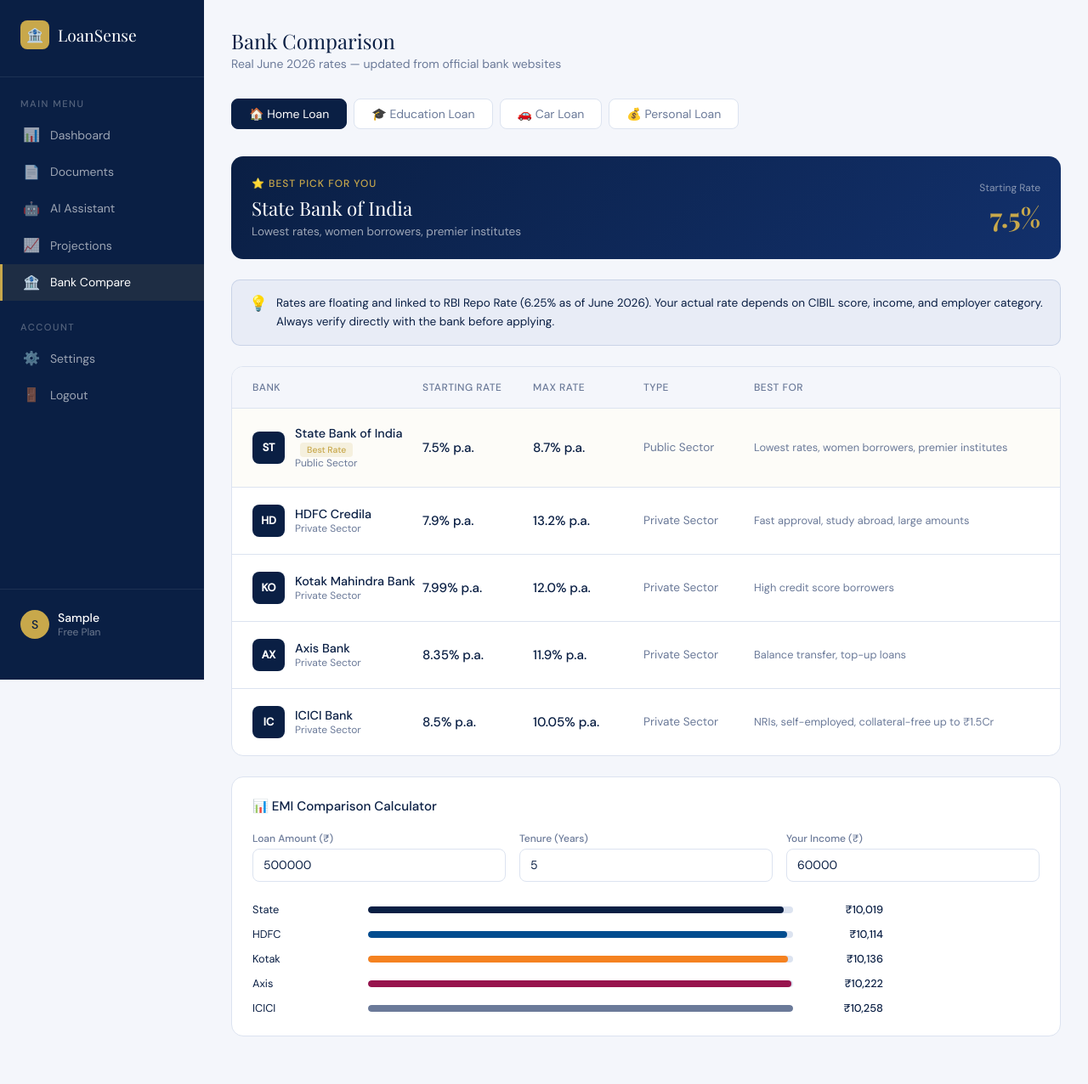
After one commit to gunja1708/LoanSense, a Flask app: page /bank-compare in a window 1280 px wide. The commit adds this page. Shown: the whole page at 85% size. Run offline with Flask 3, Linux system fonts and the light colour scheme; the visitor is signed in with stand-in values (Sample User, id 1).

Commit message:
feat: add bank comparison page with real 2026 rates and EMI calculator

```diff
--- a/app.py
+++ b/app.py
@@ -160,6 +160,21 @@ def dashboard():
                          docs_required=docs_required,
                          total_docs=total_docs,
                          uploaded_docs=0)
+@app.route('/bank-compare')
+@login_required
+def bank_compare():
+    from data import BANK_DATA, get_best_bank
+    import json
+    loan_type = request.args.get('type', current_user.loan_type or "home_loan")
+    all_banks = get_best_bank(loan_type, 5000000, current_user.cibil_score or 750)
+    banks_json = json.dumps([{"name": b["name"], "rate": b["rate"]} for b in all_banks])
+    return render_template('bank_compare.html',
+                         user=current_user,
+                         banks=all_banks,
+                         loan_type=loan_type,
+                         bank_data=BANK_DATA,
+                         banks_json=banks_json)
+
 @app.route('/logout')
 @login_required
 def logout():
--- /dev/null
+++ b/templates/bank_compare.html
@@ -0,0 +1,230 @@
+<!DOCTYPE html>
+<html lang="en">
+<head>
+<meta charset="UTF-8">
+<meta name="viewport" content="width=device-width, initial-scale=1.0">
+<title>LoanSense — Bank Comparison</title>
+<link href="https://fonts.googleapis.com/css2?family=Playfair+Display:wght@400;700&family=DM+Sans:wght@300;400;500&display=swap" rel="stylesheet">
+<style>
+  *, *::before, *::after { box-sizing: border-box; margin: 0; padding: 0; }
+  :root {
+    --navy: #0a1f44; --navy-mid: #12306b; --navy-light: #1a4494;
+    --gold: #c8a84b; --gold-light: #e8c97a;
+    --white: #ffffff; --off-white: #f4f6fb;
+    --text-muted: #6b7a99; --border: #dce3f0;
+    --success: #16a34a; --danger: #dc2626;
+  }
+  body { font-family: 'DM Sans', sans-serif; background: var(--off-white); display: flex; min-height: 100vh; }
+  .sidebar { width: 240px; background: var(--navy); min-height: 100vh; display: flex; flex-direction: column; padding: 1.5rem 0; position: fixed; left: 0; top: 0; }
+  .sidebar-logo { display: flex; align-items: center; gap: 10px; padding: 0 1.5rem 2rem; border-bottom: 1px solid rgba(255,255,255,0.08); margin-bottom: 1.5rem; }
+  .sidebar-logo-icon { width: 34px; height: 34px; background: var(--gold); border-radius: 8px; display: flex; align-items: center; justify-content: center; font-size: 16px; }
+  .sidebar-logo-text { font-family: 'Playfair Display', serif; font-size: 1.2rem; color: var(--white); }
+  .sidebar-label { font-size: 0.7rem; color: rgba(255,255,255,0.3); font-weight: 500; letter-spacing: 1.5px; text-transform: uppercase; padding: 0 1.5rem; margin-bottom: 0.5rem; }
+  .sidebar-item { display: flex; align-items: center; gap: 12px; padding: 0.7rem 1.5rem; color: rgba(255,255,255,0.6); font-size: 0.875rem; cursor: pointer; transition: all 0.2s; text-decoration: none; border-left: 3px solid transparent; }
+  .sidebar-item:hover { color: var(--white); background: rgba(255,255,255,0.05); }
+  .sidebar-item.active { color: var(--white); background: rgba(200,168,75,0.1); border-left-color: var(--gold); }
+  .sidebar-item-icon { font-size: 16px; width: 20px; text-align: center; }
+  .sidebar-bottom { margin-top: auto; padding: 1.5rem; border-top: 1px solid rgba(255,255,255,0.08); }
+  .sidebar-user { display: flex; align-items: center; gap: 10px; }
+  .sidebar-avatar { width: 34px; height: 34px; background: var(--gold); border-radius: 50%; display: flex; align-items: center; justify-content: center; font-size: 14px; font-weight: 500; color: var(--navy); }
+  .sidebar-user-name { font-size: 0.875rem; color: var(--white); font-weight: 500; }
+  .sidebar-user-role { font-size: 0.75rem; color: rgba(255,255,255,0.4); }
+  .main { margin-left: 240px; flex: 1; padding: 2rem; max-width: calc(100vw - 240px); }
+  .topbar { display: flex; align-items: center; justify-content: space-between; margin-bottom: 2rem; }
+  .topbar-title { font-family: 'Playfair Display', serif; font-size: 1.5rem; color: var(--navy); }
+  .topbar-sub { font-size: 0.875rem; color: var(--text-muted); margin-top: 2px; }
+  .loan-tabs { display: flex; gap: 0.5rem; margin-bottom: 2rem; flex-wrap: wrap; }
+  .loan-tab { padding: 0.5rem 1.25rem; border-radius: 8px; font-size: 0.875rem; cursor: pointer; border: 1px solid var(--border); background: var(--white); color: var(--text-muted); transition: all 0.2s; text-decoration: none; }
+  .loan-tab:hover { border-color: var(--navy-light); color: var(--navy); }
+  .loan-tab.active { background: var(--navy); color: var(--white); border-color: var(--navy); }
+  .best-pick { background: linear-gradient(135deg, var(--navy), var(--navy-mid)); border-radius: 14px; padding: 1.5rem; margin-bottom: 1.5rem; display: flex; align-items: center; justify-content: space-between; }
+  .best-pick-label { font-size: 0.75rem; color: var(--gold); font-weight: 500; text-transform: uppercase; letter-spacing: 1px; margin-bottom: 0.4rem; }
+  .best-pick-name { font-family: 'Playfair Display', serif; font-size: 1.4rem; color: var(--white); margin-bottom: 0.25rem; }
+  .best-pick-reason { font-size: 0.85rem; color: rgba(255,255,255,0.6); }
+  .best-pick-rate { text-align: right; }
+  .best-pick-rate-label { font-size: 0.75rem; color: rgba(255,255,255,0.5); margin-bottom: 4px; }
+  .best-pick-rate-value { font-family: 'Playfair Display', serif; font-size: 2rem; color: var(--gold); font-weight: 700; }
+  .table-card { background: var(--white); border-radius: 14px; border: 1px solid var(--border); overflow: hidden; margin-bottom: 1.5rem; }
+  .table-wrapper { overflow-x: auto; }
+  .table-header { display: grid; grid-template-columns: 200px 130px 130px 130px 1fr; padding: 1rem 1.5rem; background: var(--off-white); border-bottom: 1px solid var(--border); min-width: 700px; }
+  .th { font-size: 0.75rem; font-weight: 500; color: var(--text-muted); text-transform: uppercase; letter-spacing: 0.5px; }
+  .bank-row { display: grid; grid-template-columns: 200px 130px 130px 130px 1fr; padding: 1.25rem 1.5rem; border-bottom: 1px solid var(--border); align-items: center; transition: background 0.15s; min-width: 700px; }
+  .bank-row:last-child { border-bottom: none; }
+  .bank-row:hover { background: var(--off-white); }
+  .bank-row.best { background: rgba(200,168,75,0.04); }
+  .bank-name-cell { display: flex; align-items: center; gap: 12px; }
+  .bank-avatar { width: 38px; height: 38px; border-radius: 8px; display: flex; align-items: center; justify-content: center; font-size: 0.8rem; font-weight: 700; color: var(--white); flex-shrink: 0; background: var(--navy); }
+  .bank-name { font-size: 0.9rem; font-weight: 500; color: var(--navy); }
+  .bank-type { font-size: 0.75rem; color: var(--text-muted); }
+  .bank-best-badge { font-size: 0.65rem; background: rgba(200,168,75,0.15); color: var(--gold); padding: 0.15rem 0.5rem; border-radius: 4px; margin-left: 6px; font-weight: 500; }
+  .rate-cell { font-size: 0.95rem; font-weight: 500; color: var(--navy); }
+  .td-muted { font-size: 0.85rem; color: var(--text-muted); }
+  .best-for-cell { font-size: 0.8rem; color: var(--text-muted); line-height: 1.4; }
+  .emi-section { background: var(--white); border-radius: 14px; border: 1px solid var(--border); padding: 1.5rem; margin-bottom: 1.5rem; }
+  .emi-title { font-size: 0.95rem; font-weight: 500; color: var(--navy); margin-bottom: 1.25rem; }
+  .emi-inputs { display: grid; grid-template-columns: 1fr 1fr 1fr; gap: 1rem; margin-bottom: 1.5rem; }
+  .emi-group { display: flex; flex-direction: column; gap: 4px; }
+  .emi-label { font-size: 0.75rem; color: var(--text-muted); font-weight: 500; }
+  .emi-input { padding: 0.6rem 0.75rem; border: 1px solid var(--border); border-radius: 8px; font-size: 0.875rem; color: var(--navy); font-family: 'DM Sans', sans-serif; outline: none; }
+  .emi-input:focus { border-color: var(--navy-light); }
+  .emi-bars { display: flex; flex-direction: column; gap: 0.75rem; }
+  .emi-bar-row { display: flex; align-items: center; gap: 1rem; }
+  .emi-bar-label { width: 120px; font-size: 0.8rem; color: var(--navy); flex-shrink: 0; white-space: nowrap; overflow: hidden; text-overflow: ellipsis; }
+  .emi-bar-track { flex: 1; max-width: 500px; height: 8px; background: var(--border); border-radius: 4px; overflow: hidden; }
+  .emi-bar-fill { height: 100%; border-radius: 4px; transition: width 0.4s; }
+  .emi-bar-value { width: 90px; font-size: 0.8rem; color: var(--navy); font-weight: 500; text-align: right; flex-shrink: 0; }
+  .info-box { background: rgba(26,68,148,0.05); border: 1px solid rgba(26,68,148,0.15); border-radius: 10px; padding: 1rem 1.25rem; margin-bottom: 1.5rem; display: flex; gap: 10px; }
+  .info-box-icon { font-size: 1.1rem; flex-shrink: 0; }
+  .info-box-text { font-size: 0.85rem; color: var(--navy); line-height: 1.6; }
+</style>
+</head>
+<body>
+
+<div class="sidebar">
+  <div class="sidebar-logo">
+    <div class="sidebar-logo-icon">🏦</div>
+    <span class="sidebar-logo-text">LoanSense</span>
+  </div>
+  <div class="sidebar-label">Main Menu</div>
+  <a class="sidebar-item" href="/dashboard"><span class="sidebar-item-icon">📊</span> Dashboard</a>
+  <a class="sidebar-item" href="/documents"><span class="sidebar-item-icon">📄</span> Documents</a>
+  <a class="sidebar-item" href="#"><span class="sidebar-item-icon">🤖</span> AI Assistant</a>
+  <a class="sidebar-item" href="#"><span class="sidebar-item-icon">📈</span> Projections</a>
+  <a class="sidebar-item active" href="/bank-compare"><span class="sidebar-item-icon">🏦</span> Bank Compare</a>
+  <div class="sidebar-label" style="margin-top:1.5rem">Account</div>
+  <a class="sidebar-item" href="#"><span class="sidebar-item-icon">⚙️</span> Settings</a>
+  <a class="sidebar-item" href="/logout"><span class="sidebar-item-icon">🚪</span> Logout</a>
+  <div class="sidebar-bottom">
+    <div class="sidebar-user">
+      <div class="sidebar-avatar">{{ user.first_name[0] }}</div>
+      <div>
+        <div class="sidebar-user-name">{{ user.first_name }}</div>
+        <div class="sidebar-user-role">Free Plan</div>
+      </div>
+    </div>
+  </div>
+</div>
+
+<div class="main">
+  <div class="topbar">
+    <div>
+      <div class="topbar-title">Bank Comparison</div>
+      <div class="topbar-sub">Real June 2026 rates — updated from official bank websites</div>
+    </div>
+  </div>
+
+  <div class="loan-tabs">
+    <a href="/bank-compare?type=home_loan" class="loan-tab {% if loan_type == 'home_loan' %}active{% endif %}">🏠 Home Loan</a>
+    <a href="/bank-compare?type=education_loan" class="loan-tab {% if loan_type == 'education_loan' %}active{% endif %}">🎓 Education Loan</a>
+    <a href="/bank-compare?type=car_loan" class="loan-tab {% if loan_type == 'car_loan' %}active{% endif %}">🚗 Car Loan</a>
+    <a href="/bank-compare?type=personal_loan" class="loan-tab {% if loan_type == 'personal_loan' %}active{% endif %}">💰 Personal Loan</a>
+  </div>
+
+  {% if banks %}
+  <div class="best-pick">
+    <div>
+      <div class="best-pick-label">⭐ Best Pick for You</div>
+      <div class="best-pick-name">{{ banks[0].name }}</div>
+      <div class="best-pick-reason">{{ banks[0].best_for }}</div>
+    </div>
+    <div class="best-pick-rate">
+      <div class="best-pick-rate-label">Starting Rate</div>
+      <div class="best-pick-rate-value">{{ banks[0].rate }}%</div>
+    </div>
+  </div>
+  {% endif %}
+
+  <div class="info-box">
+    <div class="info-box-icon">💡</div>
+    <div class="info-box-text">
+      Rates are floating and linked to RBI Repo Rate (6.25% as of June 2026). Your actual rate depends on CIBIL score, income, and employer category. Always verify directly with the bank before applying.
+    </div>
+  </div>
+
+  <div class="table-card">
+    <div class="table-wrapper">
+      <div class="table-header">
+        <div class="th">Bank</div>
+        <div class="th">Starting Rate</div>
+        <div class="th">Max Rate</div>
+        <div class="th">Type</div>
+        <div class="th">Best For</div>
+      </div>
+      {% for bank in banks %}
+      <div class="bank-row {% if loop.first %}best{% endif %}">
+        <div class="bank-name-cell">
+          <div class="bank-avatar">{{ bank.name[:2].upper() }}</div>
+          <div>
+            <div class="bank-name">
+              {{ bank.name }}
+              {% if loop.first %}<span class="bank-best-badge">Best Rate</span>{% endif %}
+            </div>
+            <div class="bank-type">{{ bank.type }}</div>
+          </div>
+        </div>
+        <div class="rate-cell">{{ bank.rate }}% p.a.</div>
+        <div class="rate-cell">{{ bank.max_rate }}% p.a.</div>
+        <div class="td-muted">{{ bank.type }}</div>
+        <div class="best-for-cell">{{ bank.best_for }}</div>
+      </div>
+      {% endfor %}
+    </div>
+  </div>
+
+  <div class="emi-section">
+    <div class="emi-title">📊 EMI Comparison Calculator</div>
+    <div class="emi-inputs">
+      <div class="emi-group">
+        <label class="emi-label">Loan Amount (₹)</label>
+        <input type="number" class="emi-input" id="loanAmt" value="500000" oninput="updateEMIBars()">
+      </div>
+      <div class="emi-group">
+        <label class="emi-label">Tenure (Years)</label>
+        <input type="number" class="emi-input" id="tenure" value="5" oninput="updateEMIBars()">
+      </div>
+      <div class="emi-group">
+        <label class="emi-label">Your Income (₹)</label>
+        <input type="number" class="emi-input" id="income" value="{{ user.monthly_income or 60000 }}" oninput="updateEMIBars()">
+      </div>
+    </div>
+    <div class="emi-bars" id="emiBars"></div>
+  </div>
+</div>
+
+<script>
+var bankRates = {{ banks_json | safe }};
+var colors = ['#0a1f44', '#004C8F', '#F58220', '#97144D', '#6b7a99'];
+
+function calcEMI(P, r, n) {
+  var monthly = r / 12 / 100;
+  return P * monthly * Math.pow(1 + monthly, n) / (Math.pow(1 + monthly, n) - 1);
+}
+
+function updateEMIBars() {
+  var P = parseFloat(document.getElementById('loanAmt').value) || 500000;
+  var years = parseFloat(document.getElementById('tenure').value) || 5;
+  var n = years * 12;
+
+  var emis = bankRates.map(function(b) {
+    return { name: b.name.split(' ')[0], emi: calcEMI(P, b.rate, n) };
+  });
+
+  var maxEMI = Math.max.apply(null, emis.map(function(e) { return e.emi; }));
+
+  var html = '';
+  emis.forEach(function(b, i) {
+    var pct = (b.emi / maxEMI * 100).toFixed(1);
+    var emiFormatted = '₹' + Math.round(b.emi).toLocaleString('en-IN');
+    html += '<div class="emi-bar-row">' +
+      '<div class="emi-bar-label">' + b.name + '</div>' +
+      '<div class="emi-bar-track"><div class="emi-bar-fill" style="width:' + pct + '%;background:' + colors[i % colors.length] + '"></div></div>' +
+      '<div class="emi-bar-value">' + emiFormatted + '</div>' +
+      '</div>';
+  });
+  document.getElementById('emiBars').innerHTML = html;
+}
+
+updateEMIBars();
+</script>
+</body>
+</html>
--- a/templates/dashboard.html
+++ b/templates/dashboard.html
@@ -162,7 +162,7 @@
   <a class="sidebar-item" href="#">
     <span class="sidebar-item-icon">📈</span> Projections
   </a>
-  <a class="sidebar-item" href="#">
+  <a class="sidebar-item" href="/bank-compare">
     <span class="sidebar-item-icon">🏦</span> Bank Compare
   </a>
   <div class="sidebar-label" style="margin-top:1.5rem">Account</div>
--- a/templates/documents.html
+++ b/templates/documents.html
@@ -82,7 +82,7 @@
   <a class="sidebar-item active" href="/documents"><span class="sidebar-item-icon">📄</span> Documents</a>
   <a class="sidebar-item" href="#"><span class="sidebar-item-icon">🤖</span> AI Assistant</a>
   <a class="sidebar-item" href="#"><span class="sidebar-item-icon">📈</span> Projections</a>
-  <a class="sidebar-item" href="#"><span class="sidebar-item-icon">🏦</span> Bank Compare</a>
+  <a class="sidebar-item" href="/bank-compare"><span class="sidebar-item-icon">🏦</span> Bank Compare</a>
   <div class="sidebar-label" style="margin-top:1.5rem">Account</div>
   <a class="sidebar-item" href="#"><span class="sidebar-item-icon">⚙️</span> Settings</a>
   <a class="sidebar-item" href="/logout"><span class="sidebar-item-icon">🚪</span> Logout</a>
```
